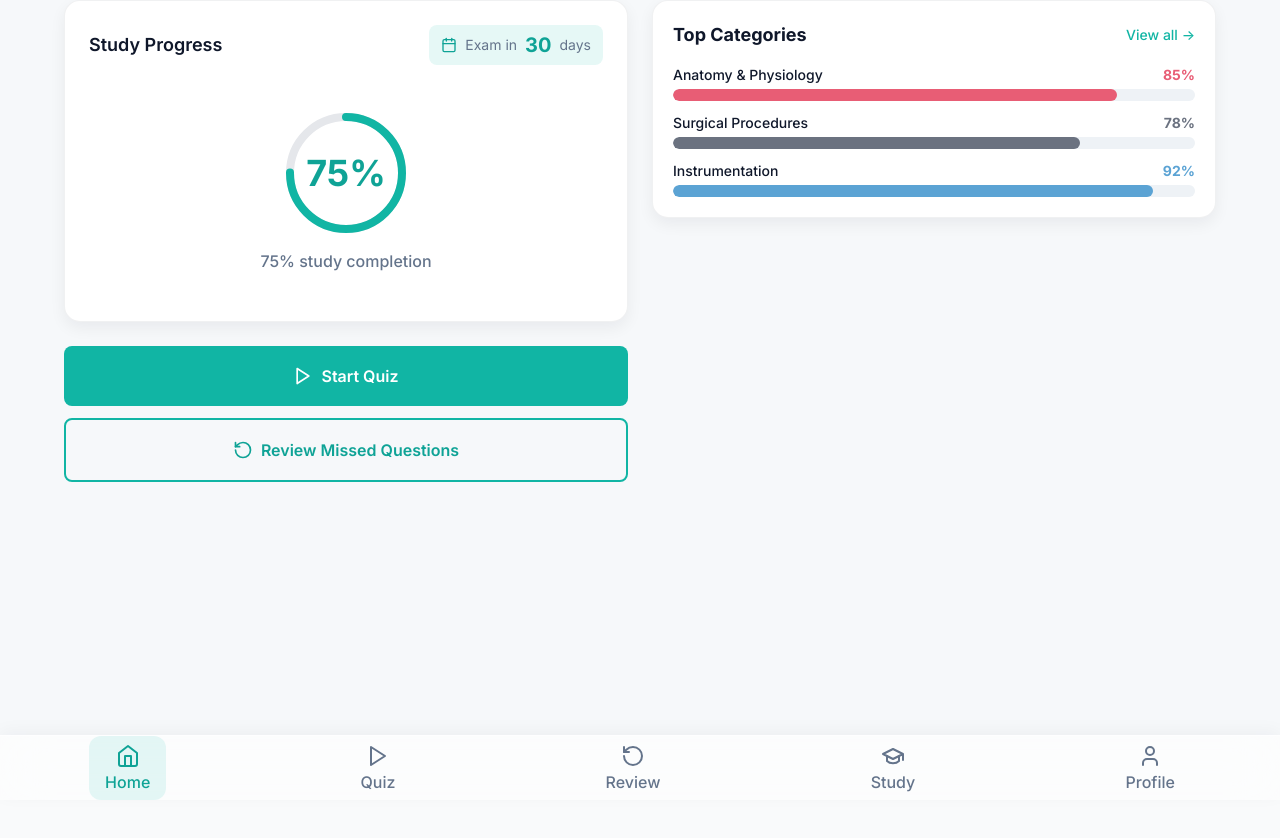
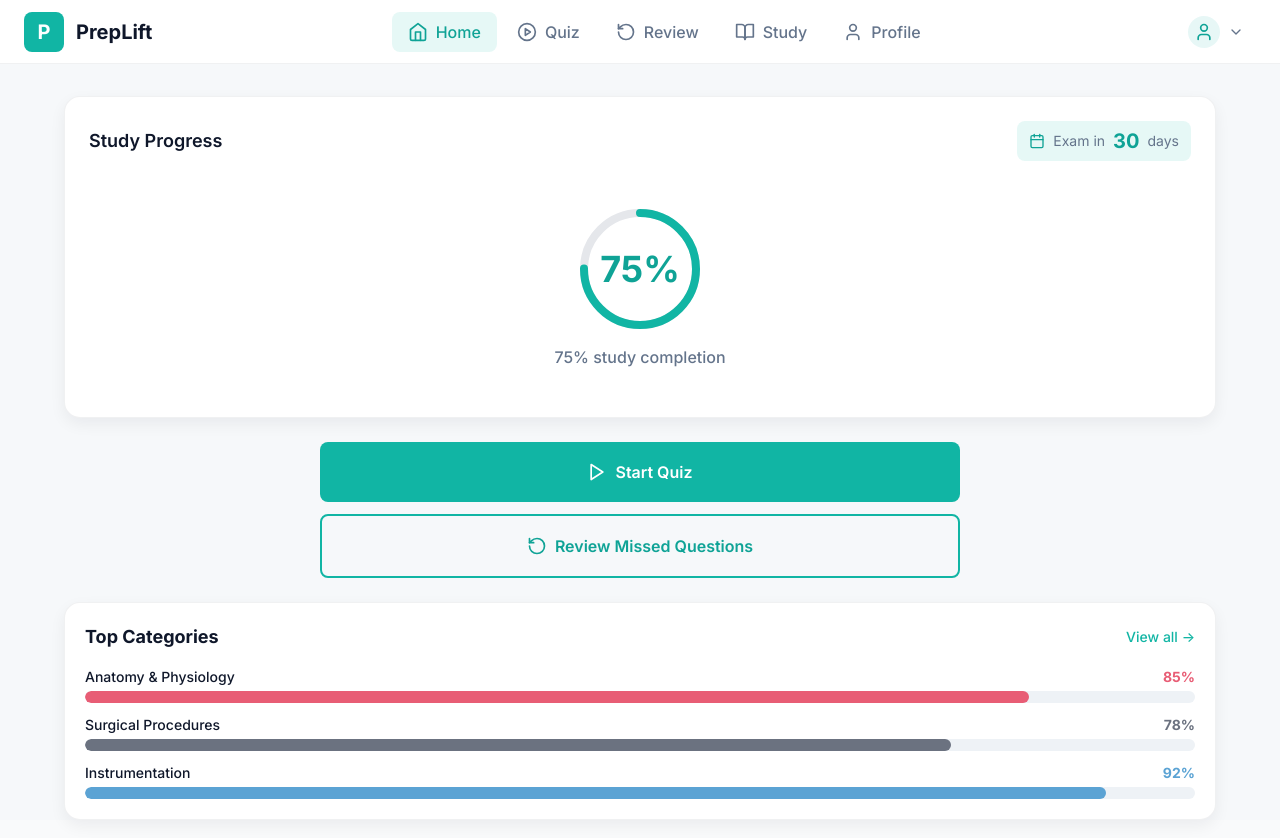
Before and after one commit to tlfla/study-supernova-beta, a React (Vite) app: page / in a window 1280 px wide. Shown: the top 838 px of the page. Built offline with nearby package versions, Linux system fonts and the light colour scheme.

Commit message:
desktop header

```diff
--- a/src/components/common/BottomTabBar.tsx
+++ b/src/components/common/BottomTabBar.tsx
@@ -25,7 +25,7 @@ export default function BottomTabBar() {
   if (location.pathname === '/quiz') return null
 
   return (
-    <nav className="fixed bottom-0 left-0 right-0 safe-area-inset-bottom z-50">
+    <nav className="md:hidden fixed bottom-0 left-0 right-0 safe-area-inset-bottom z-50">
       <div
         className="backdrop-blur-xl border-t"
         style={{
--- /dev/null
+++ b/src/components/common/DesktopHeader.tsx
@@ -0,0 +1,157 @@
+import React, { useState } from 'react'
+import { useNavigate, useLocation } from 'react-router-dom'
+import { Home, PlayCircle, RotateCcw, BookOpen, User, ChevronDown } from 'lucide-react'
+
+export default function DesktopHeader() {
+  const navigate = useNavigate()
+  const location = useLocation()
+  const [showUserMenu, setShowUserMenu] = useState(false)
+
+  const navLinks = [
+    { path: '/', label: 'Home', icon: Home },
+    { path: '/quiz-options', label: 'Quiz', icon: PlayCircle },
+    { path: '/review', label: 'Review', icon: RotateCcw },
+    { path: '/study', label: 'Study', icon: BookOpen },
+    { path: '/profile', label: 'Profile', icon: User }
+  ]
+
+  const isActive = (path: string) => location.pathname === path
+
+  return (
+    <header
+      className="hidden md:block fixed top-0 left-0 right-0 z-50 bg-white border-b"
+      style={{
+        height: '64px',
+        borderColor: 'var(--stroke-soft)'
+      }}
+    >
+      <div className="max-w-7xl mx-auto px-6 h-full flex items-center justify-between">
+        {/* Left - Logo */}
+        <div
+          className="flex items-center gap-3 cursor-pointer"
+          onClick={() => navigate('/')}
+        >
+          <div
+            className="w-10 h-10 rounded-lg flex items-center justify-center"
+            style={{ backgroundColor: 'var(--primary-500)' }}
+          >
+            <span className="text-white font-bold text-xl">P</span>
+          </div>
+          <span className="text-xl font-bold" style={{ color: 'var(--text-primary)' }}>
+            PrepLift
+          </span>
+        </div>
+
+        {/* Center - Navigation Links */}
+        <nav className="flex items-center gap-1">
+          {navLinks.map((link) => {
+            const Icon = link.icon
+            const active = isActive(link.path)
+            return (
+              <button
+                key={link.path}
+                onClick={() => navigate(link.path)}
+                className="flex items-center gap-2 px-4 py-2 rounded-lg transition-all"
+                style={{
+                  backgroundColor: active ? 'rgba(17, 181, 164, 0.1)' : 'transparent',
+                  color: active ? 'var(--primary-600)' : 'var(--text-secondary)'
+                }}
+                onMouseEnter={(e) => {
+                  if (!active) {
+                    e.currentTarget.style.backgroundColor = 'var(--bg-raised)'
+                    e.currentTarget.style.color = 'var(--text-primary)'
+                  }
+                }}
+                onMouseLeave={(e) => {
+                  if (!active) {
+                    e.currentTarget.style.backgroundColor = 'transparent'
+                    e.currentTarget.style.color = 'var(--text-secondary)'
+                  }
+                }}
+              >
+                <Icon className="w-5 h-5" />
+                <span className="font-medium">{link.label}</span>
+              </button>
+            )
+          })}
+        </nav>
+
+        {/* Right - User Avatar & Menu */}
+        <div className="relative">
+          <button
+            onClick={() => setShowUserMenu(!showUserMenu)}
+            className="flex items-center gap-2 px-3 py-2 rounded-lg transition-colors"
+            onMouseEnter={(e) => e.currentTarget.style.backgroundColor = 'var(--bg-raised)'}
+            onMouseLeave={(e) => e.currentTarget.style.backgroundColor = 'transparent'}
+          >
+            <div
+              className="w-8 h-8 rounded-full flex items-center justify-center"
+              style={{ backgroundColor: 'rgba(17, 181, 164, 0.1)' }}
+            >
+              <User className="w-5 h-5" style={{ color: 'var(--primary-600)' }} />
+            </div>
+            <ChevronDown className="w-4 h-4" style={{ color: 'var(--text-secondary)' }} />
+          </button>
+
+          {/* User Dropdown Menu */}
+          {showUserMenu && (
+            <>
+              {/* Backdrop to close menu */}
+              <div
+                className="fixed inset-0 z-40"
+                onClick={() => setShowUserMenu(false)}
+              />
+              <div
+                className="absolute right-0 mt-2 w-56 rounded-xl border shadow-lg z-50"
+                style={{
+                  backgroundColor: 'white',
+                  borderColor: 'var(--stroke-soft)'
+                }}
+              >
+                <div className="p-3 border-b" style={{ borderColor: 'var(--stroke-soft)' }}>
+                  <p className="font-semibold" style={{ color: 'var(--text-primary)' }}>
+                    John Doe
+                  </p>
+                  <p className="text-sm" style={{ color: 'var(--text-secondary)' }}>
+                    student@example.com
+                  </p>
+                </div>
+                <div className="p-2">
+                  <button
+                    onClick={() => {
+                      navigate('/profile')
+                      setShowUserMenu(false)
+                    }}
+                    className="w-full text-left px-3 py-2 rounded-lg transition-colors"
+                    style={{ color: 'var(--text-primary)' }}
+                    onMouseEnter={(e) => e.currentTarget.style.backgroundColor = 'var(--bg-raised)'}
+                    onMouseLeave={(e) => e.currentTarget.style.backgroundColor = 'transparent'}
+                  >
+                    View Profile
+                  </button>
+                  <button
+                    className="w-full text-left px-3 py-2 rounded-lg transition-colors"
+                    style={{ color: 'var(--text-primary)' }}
+                    onMouseEnter={(e) => e.currentTarget.style.backgroundColor = 'var(--bg-raised)'}
+                    onMouseLeave={(e) => e.currentTarget.style.backgroundColor = 'transparent'}
+                  >
+                    Settings
+                  </button>
+                  <div className="my-1 border-t" style={{ borderColor: 'var(--stroke-soft)' }} />
+                  <button
+                    className="w-full text-left px-3 py-2 rounded-lg transition-colors"
+                    style={{ color: 'var(--danger-500)' }}
+                    onMouseEnter={(e) => e.currentTarget.style.backgroundColor = 'rgba(239, 68, 68, 0.1)'}
+                    onMouseLeave={(e) => e.currentTarget.style.backgroundColor = 'transparent'}
+                  >
+                    Sign Out
+                  </button>
+                </div>
+              </div>
+            </>
+          )}
+        </div>
+      </div>
+    </header>
+  )
+}
--- a/src/pages/Dashboard.tsx
+++ b/src/pages/Dashboard.tsx
@@ -6,6 +6,7 @@ import { DataProvider } from '../data/providers/DataProvider'
 import Card from '../components/common/Card'
 import ProgressRing from '../components/common/ProgressRing'
 import Button from '../components/common/Button'
+import DesktopHeader from '../components/common/DesktopHeader'
 import { getCategoryColor } from '../lib/categoryColors'
 import { getPrimaryWithOpacity } from '../lib/colors'
 
@@ -69,15 +70,12 @@ export default function Dashboard() {
   const readinessScore = 75 // Mock data
 
   return (
-    <div className="min-h-screen-safe pb-20" style={{ backgroundColor: 'var(--bg-base)' }}>
+    <div className="min-h-screen-safe pb-20 md:pb-0" style={{ backgroundColor: 'var(--bg-base)' }}>
+        <DesktopHeader />
         {/* Main Content */}
-        <div className="max-w-2xl md:max-w-6xl mx-auto px-4 pt-6 safe-area-padding-top safe-area-padding-left safe-area-padding-right safe-area-padding-bottom">
-          {/* Desktop 2-column layout */}
-          <div className="md:grid md:grid-cols-2 md:gap-6">
-            {/* Left Column - Progress & Actions */}
-            <div className="md:col-span-1">
-              {/* Study Progress Card with Exam Countdown */}
-              <div className="rounded-2xl border p-6 mb-6" style={{ backgroundColor: 'white', boxShadow: 'var(--shadow-raised)', borderColor: 'var(--stroke-soft)' }}>
+        <div className="max-w-2xl md:max-w-6xl mx-auto px-4 pt-6 md:pt-24 safe-area-padding-top safe-area-padding-left safe-area-padding-right safe-area-padding-bottom">
+          {/* Study Progress Card with Exam Countdown */}
+          <div className="rounded-2xl border p-6 mb-6" style={{ backgroundColor: 'white', boxShadow: 'var(--shadow-raised)', borderColor: 'var(--stroke-soft)' }}>
             <div className="flex items-center justify-between mb-6">
               <h2 className="text-lg font-semibold" style={{ color: 'var(--text-primary)' }}>
                 Study Progress
@@ -100,7 +98,7 @@ export default function Dashboard() {
           </div>
 
           {/* Main Action Buttons */}
-          <div className="mb-6">
+          <div className="max-w-2xl mx-auto px-4 mb-6">
             <div className="flex flex-col gap-3">
               <Button
                 size="lg"
@@ -137,12 +135,9 @@ export default function Dashboard() {
               </Button>
             </div>
           </div>
-            </div>
 
-            {/* Right Column - Categories */}
-            <div className="md:col-span-1">
-              {/* Category Performance Snippet */}
-              <div className="rounded-2xl border p-5 mb-6" style={{ backgroundColor: 'white', boxShadow: 'var(--shadow-raised)', borderColor: 'var(--stroke-soft)' }}>
+          {/* Category Performance Snippet */}
+          <div className="rounded-2xl border p-5 mb-6" style={{ backgroundColor: 'white', boxShadow: 'var(--shadow-raised)', borderColor: 'var(--stroke-soft)' }}>
           <div className="flex justify-between items-center mb-4">
             <h3 className="text-lg font-bold" style={{ color: 'var(--text-primary)' }}>
               Top Categories
@@ -188,8 +183,6 @@ export default function Dashboard() {
               </div>
             ))}
               </div>
-              </div>
-            </div>
           </div>
         </div>
     </div>
--- a/src/pages/Profile.tsx
+++ b/src/pages/Profile.tsx
@@ -5,6 +5,7 @@ import { useAppContext } from '../state/AppContext'
 import Card from '../components/common/Card'
 import Toast from '../components/common/Toast'
 import MinimalHeader from '../components/common/MinimalHeader'
+import DesktopHeader from '../components/common/DesktopHeader'
 import { getCategoryColor } from '../lib/categoryColors'
 
 export default function Profile() {
@@ -41,11 +42,12 @@ export default function Profile() {
   }
 
   return (
-    <div className="min-h-screen-safe pb-20" style={{ backgroundColor: 'var(--bg-base)' }}>
+    <div className="min-h-screen-safe pb-20 md:pb-0" style={{ backgroundColor: 'var(--bg-base)' }}>
       <MinimalHeader title="Profile" />
+      <DesktopHeader />
 
       {/* Content */}
-      <main className="pt-16 px-4 py-8 max-w-2xl md:max-w-6xl mx-auto safe-area-padding-left safe-area-padding-right safe-area-padding-bottom">
+      <main className="pt-16 md:pt-24 px-4 py-8 max-w-2xl md:max-w-6xl mx-auto safe-area-padding-left safe-area-padding-right safe-area-padding-bottom">
         {/* User Info Card - Simplified */}
         <div className="rounded-2xl border p-6 mb-6" style={{ backgroundColor: 'white', boxShadow: 'var(--shadow-raised)', borderColor: 'var(--stroke-soft)' }}>
           <div className="flex items-start justify-between">
--- a/src/pages/QuizOptions.tsx
+++ b/src/pages/QuizOptions.tsx
@@ -7,6 +7,7 @@ import Card from '../components/common/Card'
 import Button from '../components/common/Button'
 import Dropdown from '../components/common/Dropdown'
 import MinimalHeader from '../components/common/MinimalHeader'
+import DesktopHeader from '../components/common/DesktopHeader'
 
 const categories = [
   { value: 'all', label: 'All Categories' },
@@ -129,11 +130,12 @@ export default function QuizOptions() {
   }
 
   return (
-    <div className="min-h-screen-safe pb-20" style={{ backgroundColor: 'var(--bg-base)' }}>
+    <div className="min-h-screen-safe pb-20 md:pb-0" style={{ backgroundColor: 'var(--bg-base)' }}>
       <MinimalHeader title="Quiz Options" />
+      <DesktopHeader />
 
       {/* Main Content */}
-      <main className="pt-16 px-4 pb-8 max-w-2xl md:max-w-6xl mx-auto safe-area-padding-left safe-area-padding-right safe-area-padding-bottom">
+      <main className="pt-16 md:pt-24 px-4 pb-8 max-w-2xl md:max-w-6xl mx-auto safe-area-padding-left safe-area-padding-right safe-area-padding-bottom">
         <div className="py-6">
           <div
             className="rounded-2xl border-2 p-6"
```
